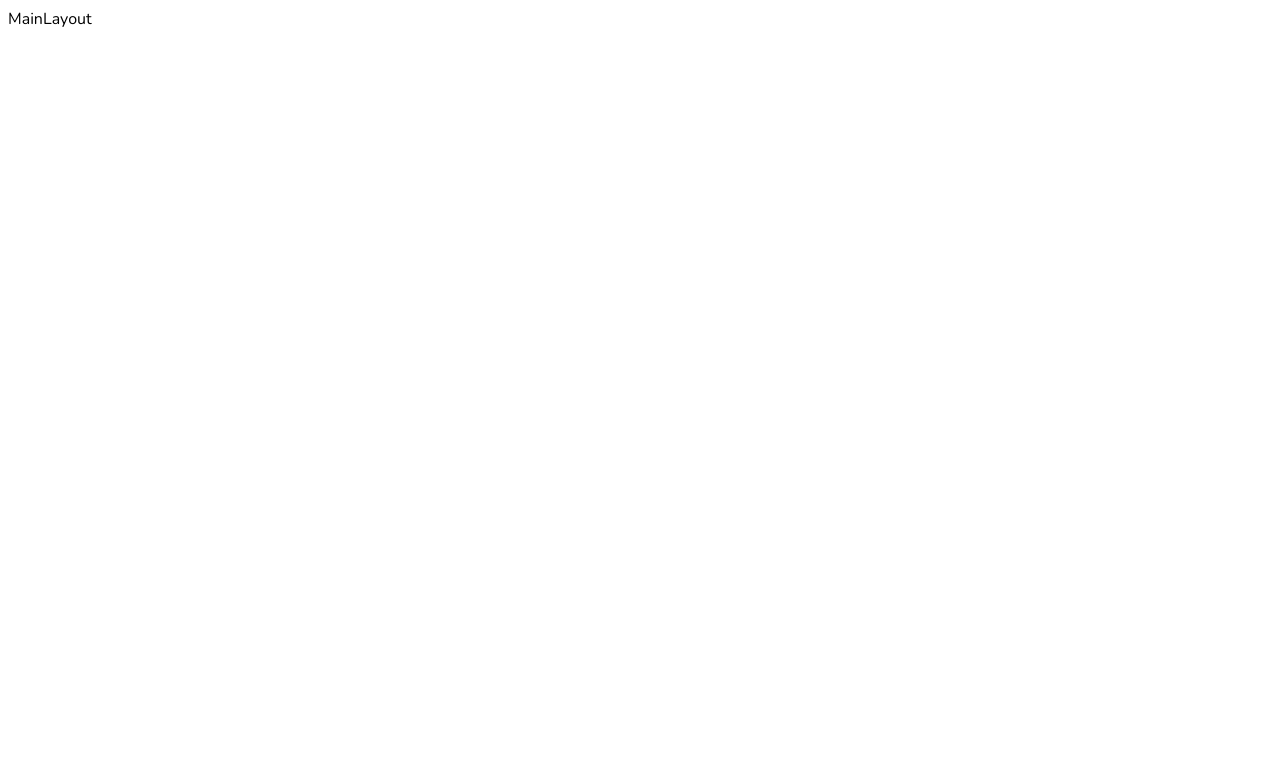
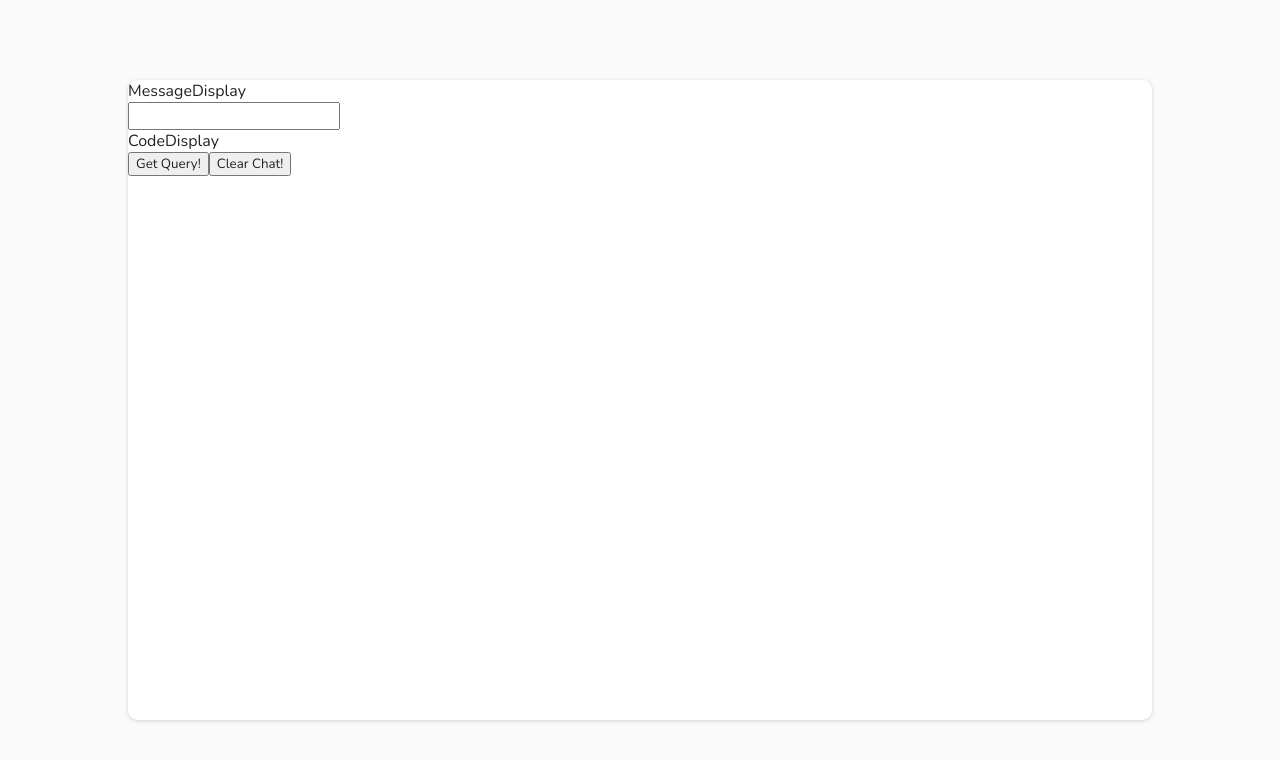
Before and after one commit to AbdulQuayyum/project-sql-generator, a React (Vite) app: page / in a window 1280 px wide. Shown: the top 760 px of the page. Built offline with nearby package versions, Linux system fonts and the light colour scheme.

Commit message:
Adding styles to the project...

```diff
--- a/src/Components/CodeDisplay.tsx
+++ b/src/Components/CodeDisplay.tsx
@@ -1,7 +1,11 @@
 import React from 'react'
 
 const CodeDisplay = () => {
-  return <div>CodeDisplay</div>
+  return (
+    <div className='code-display'>
+      CodeDisplay
+      </div>
+  )
 }
 
 export default CodeDisplay
--- a/src/Components/MessageDisplay.tsx
+++ b/src/Components/MessageDisplay.tsx
@@ -1,7 +1,11 @@
 import React from 'react'
 
 const MessageDisplay = () => {
-  return <div>MessageDisplay</div>
+  return (
+    <div className="message-display">
+      MessageDisplay
+      </div>
+  )
 }
 
 export default MessageDisplay
--- a/src/Components/MessagesDisplay.tsx
+++ b/src/Components/MessagesDisplay.tsx
@@ -1,7 +1,13 @@
 import React from 'react'
 
+import MessageDisplay from './MessageDisplay'
+
 const MessagesDisplay = () => {
-  return <div>MessagesDisplay</div>
+  return (
+    <div className='messages-display'>
+      <MessageDisplay />
+    </div>
+  )
 }
 
 export default MessagesDisplay
--- a/src/Layout/Main.Layout.tsx
+++ b/src/Layout/Main.Layout.tsx
@@ -1,8 +1,18 @@
 import React from 'react'
+
+import { CodeDisplay, MessagesDisplay } from '../Components/Index'
 
 const MainLayout = () => {
   return (
-    <div>MainLayout</div>
+    <div className='main-layout'>
+      <MessagesDisplay />
+      <input />
+      <CodeDisplay />
+      <div className="button-container">
+        <button id="get-query">Get Query!</button>
+        <button id="clear-chat">Clear Chat!</button>
+      </div>
+    </div>
   )
 }
 
--- a/src/Styles/Index.css
+++ b/src/Styles/Index.css
@@ -1,3 +1,27 @@
-html {
+* {
     font-family: "Nunito";
+    color: rgb(34, 34, 34);
 }
+
+body {
+    margin: 0;
+    padding: 0;
+    display: flex;
+    justify-content: center;
+    align-items: center;
+    height: 100vh;
+    background-color: rgb(250, 250, 250);
+}
+
+p,
+input {
+    font-size: 16px;
+}
+
+.main-layout {
+    height: 80vh;
+    width: 80vw;
+    background-color: rgb(255, 255, 255);
+    border-radius: 10px;
+    box-shadow: rgba(0, 0, 0, 0.16) 0 1px 4px;
+}
```
